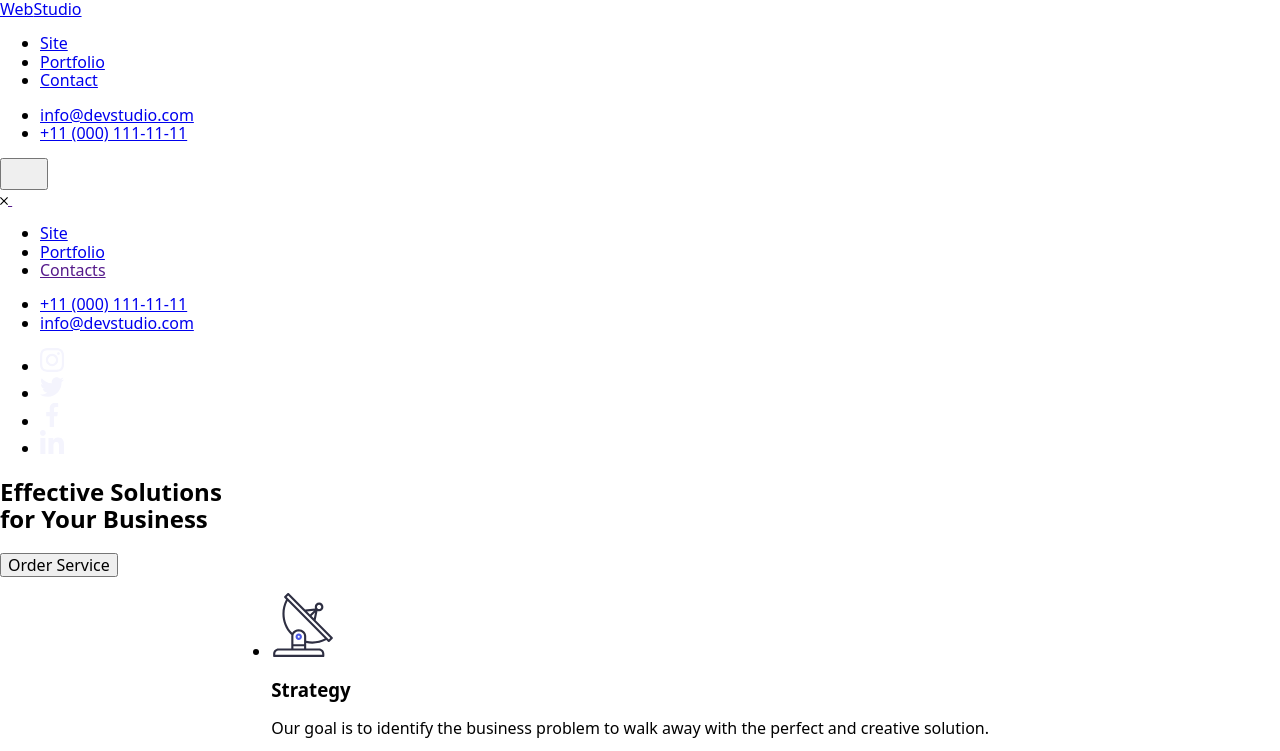
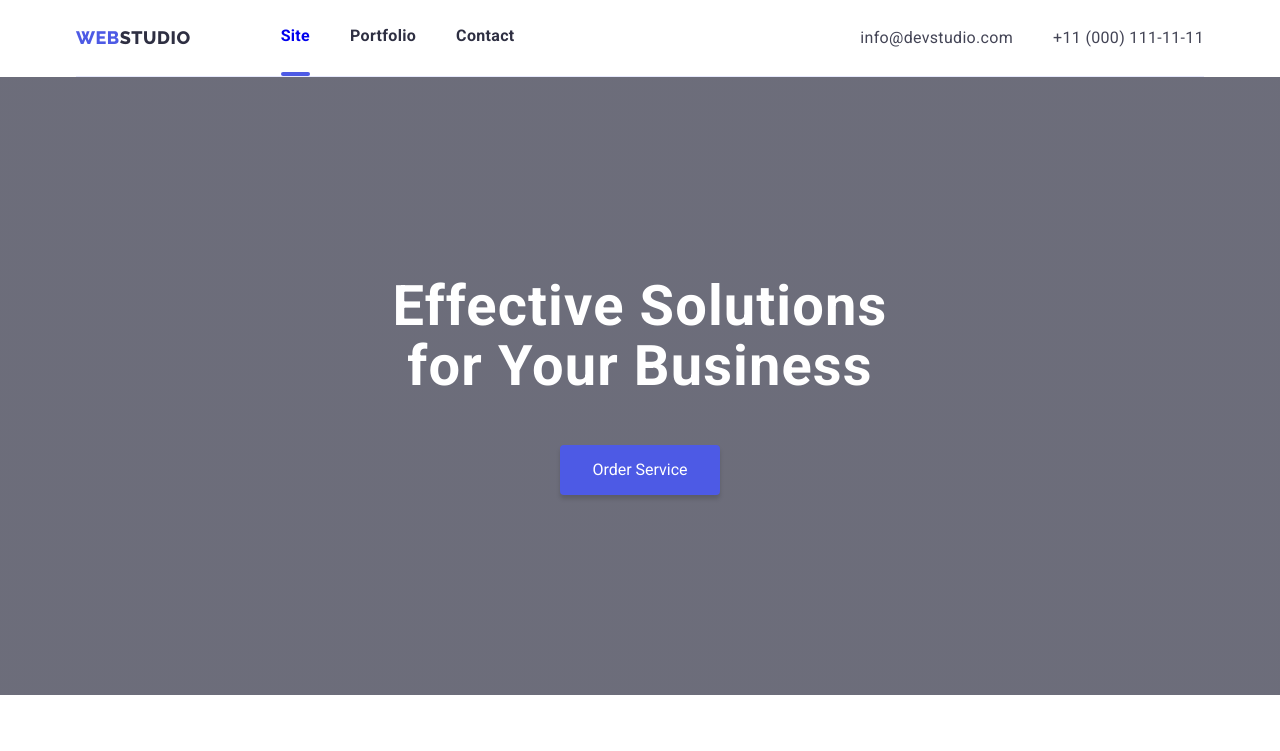
Before and after one commit to jonsalazar09/goit-markup-hw-07, a plain HTML site: page index.html in a window 1280 px wide. Shown: the top 751 px of the page. Drawn offline with nearby package versions, Linux system fonts and the light colour scheme; files whose address does not match are found by name.

Commit message:
Update index.html

```diff
--- a/index.html
+++ b/index.html
@@ -15,7 +15,7 @@
     <!-- css normalizer-->
     <link rel="stylesheet" href="./css/modern-normalize.css" />
     <!-- styles -->
-    <link rel="stylesheet" href="./css/styles.css" />
+    <link rel="stylesheet" href="./css/style.css" />
     <!-- animate-on-scroll -->
     <link rel="stylesheet" href="./css/aos.css" />
     <!--[if lt IE 9]>
@@ -40,7 +40,7 @@
                 <a href="./index.html" class="nav-link item current">Site</a>
               </li>
               <li class="nav-item">
-                <a href="./porfolio.html" class="nav-link item link"
+                <a href="./portfolio.html" class="nav-link item link"
                   >Portfolio</a
                 >
               </li>
```
